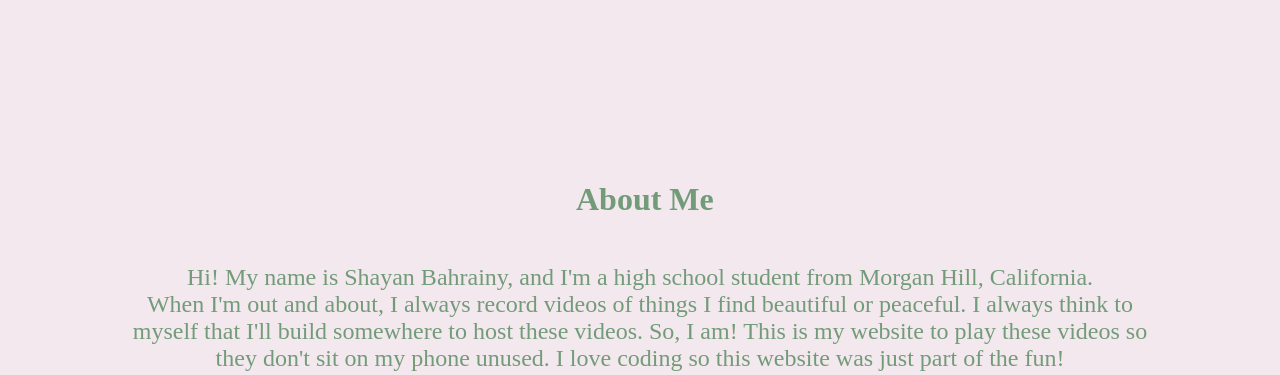
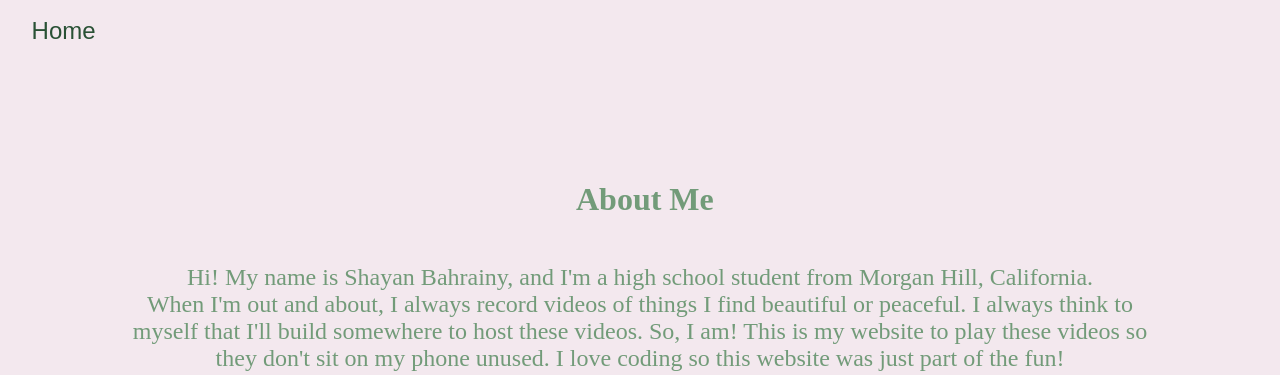
Before and after one commit to ShayanBahrainy/Scenes, a Python web app: template templates/about_me.html in a window 1280 px wide. Shown: the top 375 px of the page. Run offline with Jinja, Linux system fonts and the light colour scheme; the template is opened without the code that fills it, so the values that code supplies are empty.

Commit message:
Add backbutton to about me and faq page.

```diff
--- /dev/null
+++ b/static/about_me.js
@@ -0,0 +1,5 @@
+window.addEventListener("DOMContentLoaded", function () {
+    this.document.querySelector(".back-button").addEventListener("click", function () {
+        location = "/"
+    })
+})
--- /dev/null
+++ b/static/faq.js
@@ -0,0 +1,5 @@
+window.addEventListener("DOMContentLoaded", function () {
+    this.document.querySelector(".back-button").addEventListener("click", function () {
+        location = "/"
+    })
+})
--- a/static/theme.css
+++ b/static/theme.css
@@ -39,3 +39,15 @@ body {
     color: var(--background-color);
     transition-duration: 5s;
 }
+
+.back-button {
+    background-color: transparent;
+    color: var(--tint-color);
+    border: none;
+    position: absolute;
+    top: 2%;
+    left: 2%;
+    width: 5%;
+    font-size: 1.5em;
+    z-index: 1;
+}
--- a/templates/about_me.html
+++ b/templates/about_me.html
@@ -3,9 +3,11 @@
     <head>
         <title>About Me - Scenery</title>
         <link href="static/about_me.css" rel="stylesheet">
+        <script src="static/about_me.js"></script>
         <meta name="viewport" content="width=device-width, initial-scale=1.0">
     </head>
     <body>
+        <button class="back-button">Home</button>
         <h1 class="header">About Me</h1>
         <p class="main-content">Hi{{" " + user.name if user and user.name else ""}}! My name is Shayan Bahrainy, and I'm a high school student from Morgan Hill, California.
             <br> When I'm out and about, I always record videos of things I find beautiful or peaceful. I always think to myself that I'll build somewhere to host these videos. So, I am! This is my website to play these videos so they don't sit on my phone unused.
--- a/templates/faq.html
+++ b/templates/faq.html
@@ -2,11 +2,12 @@
 <html lang="en">
     <head>
         <link href="static/faq.css" rel="stylesheet">
+        <script src="static/faq.js"></script>
         <title>FAQ - Scenery</title>
         <meta name="viewport" content="width=device-width, initial-scale=1.0">
-
     </head>
     <body>
+        <button class="back-button">Home</button>
         <h1 class="header">Frequently Asked Questions</h1>
         <p class="faq">
             <b>1. What is this website? </b><br>
```
